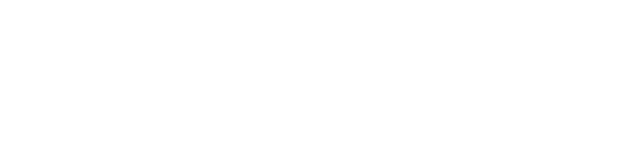
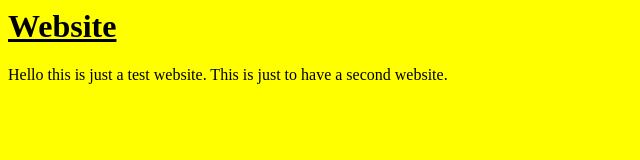
Before and after one commit to Alfie0007/Website, a plain HTML site: page index.html in a window 1280 px wide. Shown: the whole page, without its empty margins (0-640 px from the left). Drawn offline with Linux system fonts and the light colour scheme.

Commit message:
Update index.html

```diff
--- a/index.html
+++ b/index.html
@@ -1,9 +1,13 @@
 <html>
   <head>
+    <title>Website</title>
+  </head>
+  <body bgcolor="Yellow">
+    <h1><u>Website</u></h1>
+    <p>
+      Hello this is just a test website.
+      This is just to have a second website.
+    </p>
 
-  </head>
-
-
-
-
+  </body>
 </html>
```
